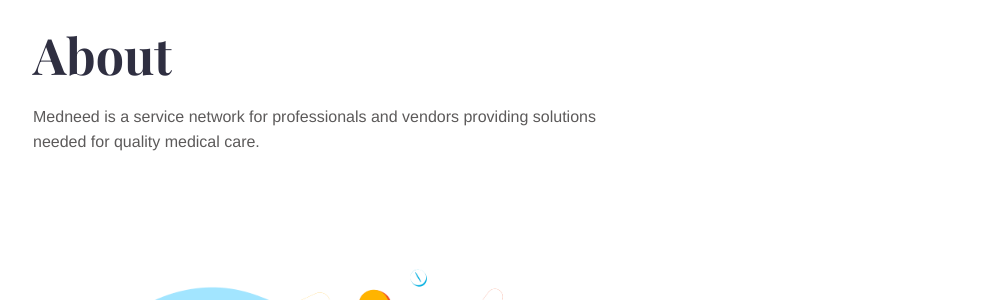
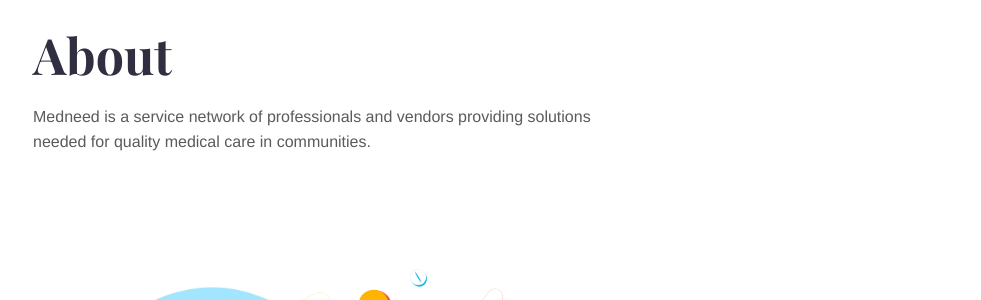
Before and after one commit to Iraneus/betamedneed, a Jekyll site: the page built from about.md, in a window 1280 px wide and 900 px high. Shown: the part 137-437 px from the top of the window, without its empty margins (142-1123 px from the left). Built offline with Jekyll 4.4.1, drawn with Linux system fonts in a browser that asks for light colours.

Commit message:
edit about

```diff
--- a/about.md
+++ b/about.md
@@ -5,7 +5,7 @@
 bodyClass: page-about
 ---
 
-Medneed is a service network for professionals and vendors providing solutions needed for quality medical care.
+Medneed is a service network of professionals and vendors providing solutions needed for quality medical care in communities.
 
 ![Support patient](/images/illustrations/doc-pharm.png)
 
```
